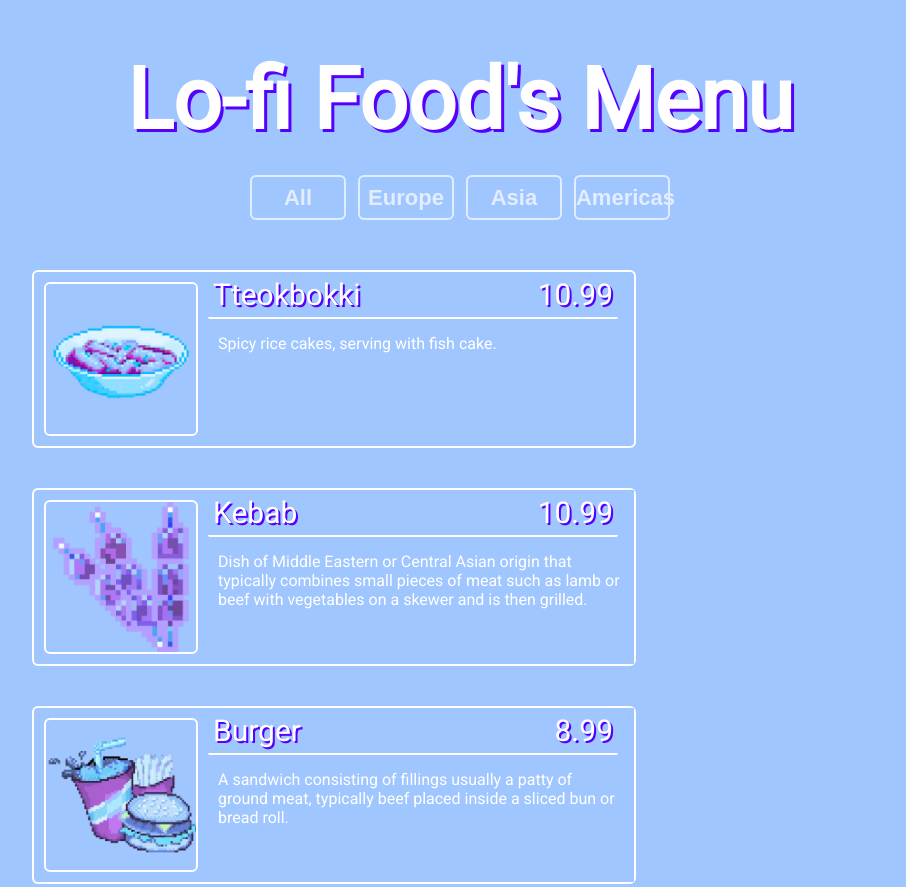
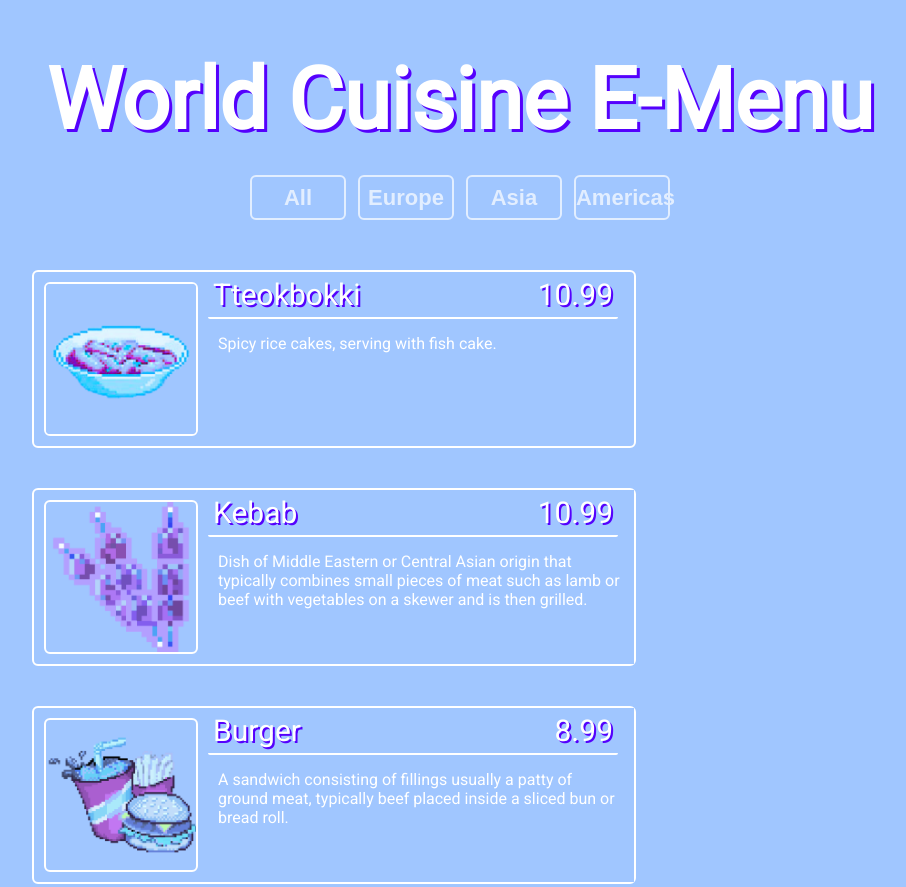
Before and after one commit to scergun/E-Menu-World-Cuisine-Edition, a plain HTML site: page index.html in a window 1280 px wide. Shown: the top 887 px of the page, without its empty margins (180-1086 px from the left). Drawn offline with Linux system fonts and the light colour scheme.

Commit message:
Update index.html

```diff
--- a/index.html
+++ b/index.html
@@ -5,7 +5,7 @@
     <meta charset="UTF-8">
     <meta http-equiv="X-UA-Compatible" content="IE=edge">
     <meta name="viewport" content="width=max-device-width, initial-scale=1.0">
-    <title>Lo-fi Food's Menu</title>
+    <title>E-Menu: World Cuisine Edition</title>
     <link rel="stylesheet" href="styles.css">
     <style>
         @import url('https://fonts.googleapis.com/css2?family=Roboto&display=swap');
@@ -15,7 +15,7 @@
 <body>
 
     <div class="container">
-        <h1>Lo-fi Food's Menu</h1>
+        <h1>World Cuisine E-Menu</h1>
 
         <div class="topRow">
             <button id='all' type="button">All</button>
```
